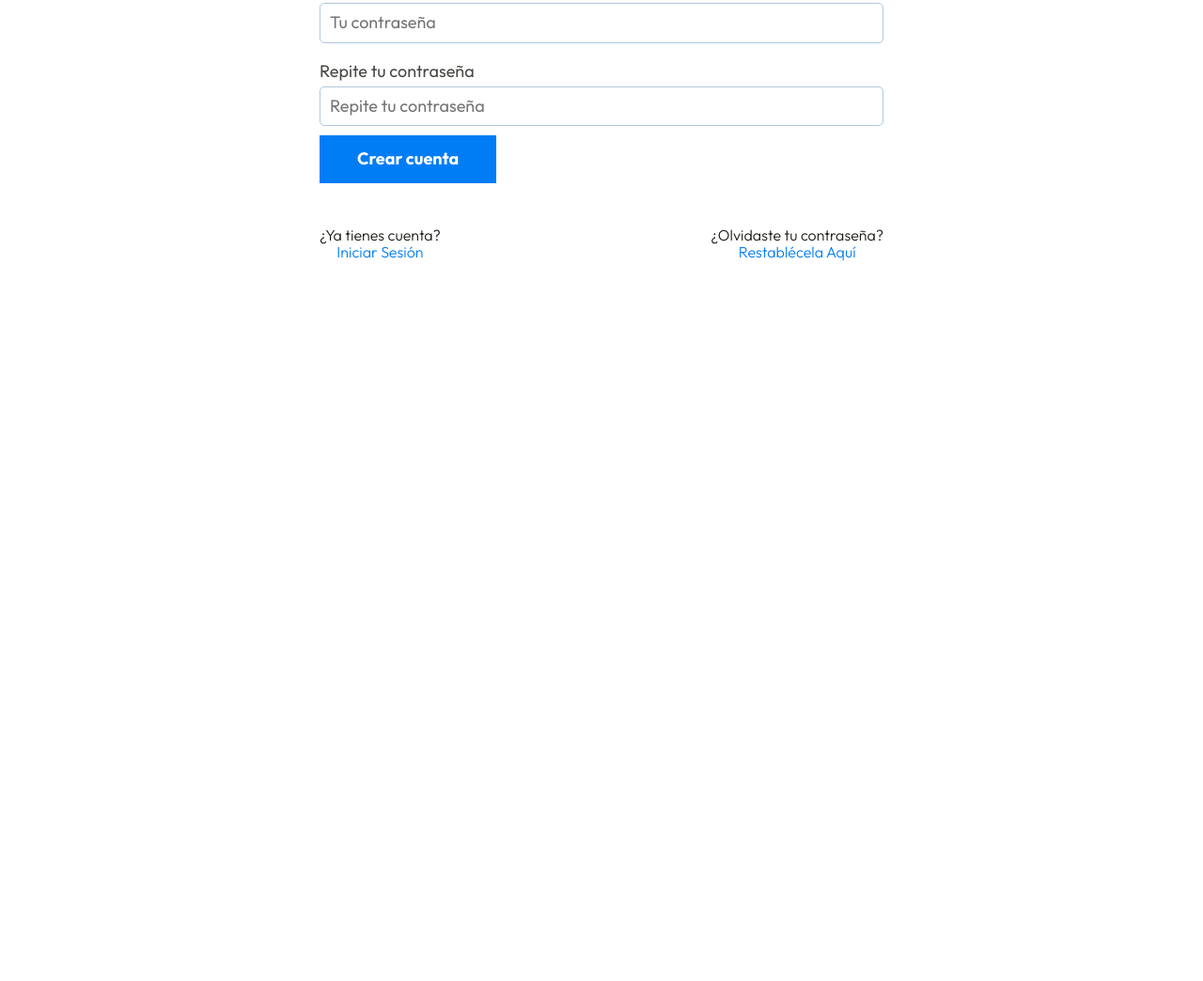
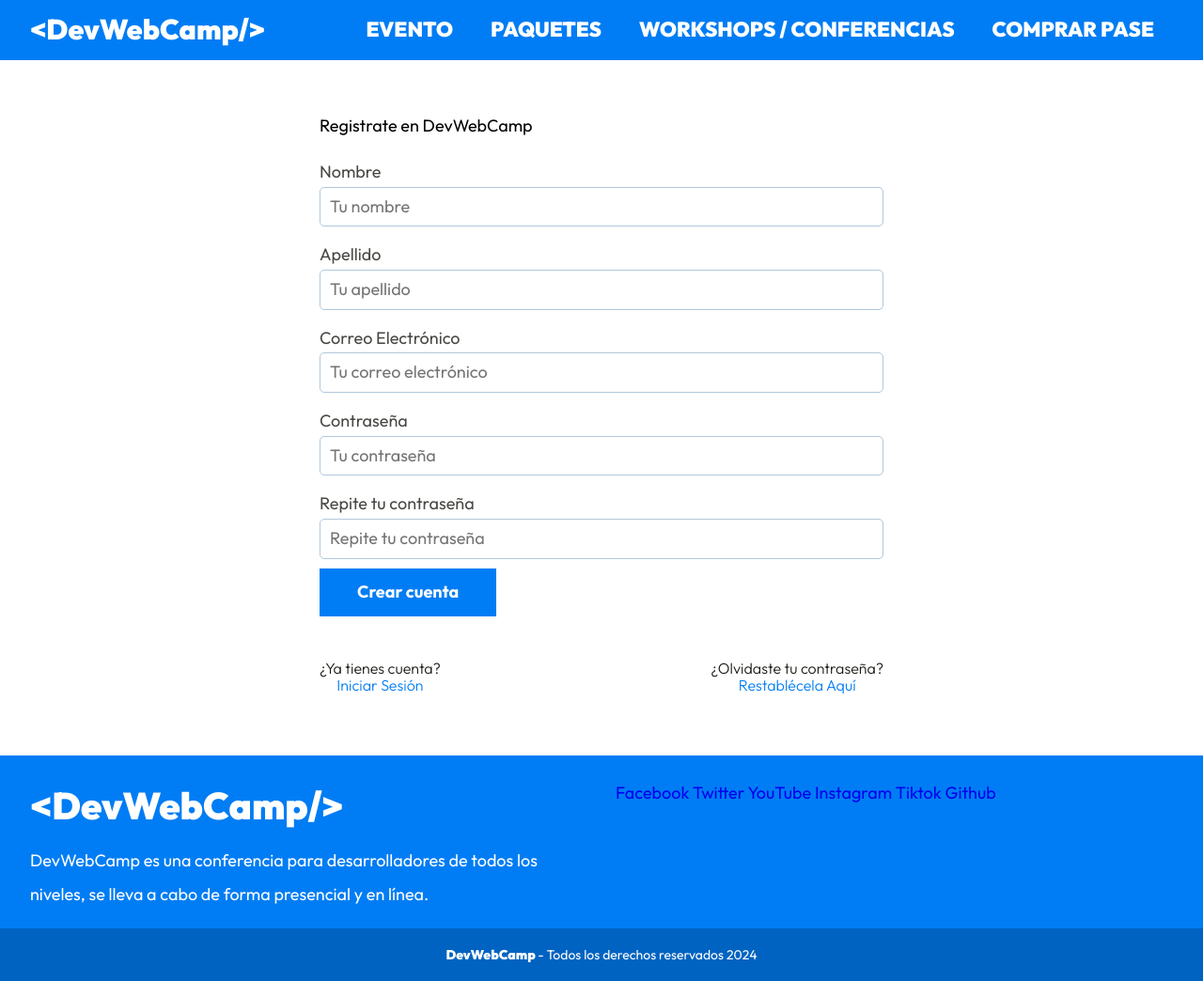
Before and after one commit to UrielFlocru/DevWebCamp, a PHP site: template views/auth/registro.php in a window 1280 px wide. Shown: the part 601-1645 px from the top of the page at 94% size. Before the commit the page ends 879 px from the top, so only its background shows below. Run offline with PHP 8.4, Linux system fonts and the light colour scheme; the template is opened without the code that fills it, so the values that code supplies are empty; some libraries are stand-ins or nearby versions.

Commit message:
Seccond commit

```diff
--- a/src/scss/base/_mixins.scss
+++ b/src/scss/base/_mixins.scss
@@ -49,7 +49,7 @@
 }
 
 @mixin contenedor{
-    width: min(95%, 120rem);
+    width: min(95%, 140rem);
     margin: 0 auto;
 }
 @mixin contenedor-sm{
@@ -68,3 +68,24 @@
     margin: 6rem 0 3rem 0;
     text-align: center;
 }
+
+@mixin texto-fluido ($min, $max) {
+    font-size: clamp($min,-.08rem + 10vw ,$max);
+}
+
+@mixin texto-degradado ($inicio, $final) {
+    background: linear-gradient(to right, $inicio, $final);
+    background-clip: text;
+    color: transparent;
+
+}
+
+@mixin logo (){
+    color: v.$blanco;
+    text-align: center;
+    margin-bottom: 2rem;
+    @include desktop{
+        text-align: left;
+        margin: 0;
+    }
+}
--- a/src/scss/ui/_index.scss
+++ b/src/scss/ui/_index.scss
@@ -1 +1,3 @@
 @forward 'formulario';
+@forward 'header';
+@forward 'footer';
--- /dev/null
+++ b/src/scss/ui/footer/_footer.scss
@@ -0,0 +1,45 @@
+@use 'base/variables' as v;
+@use 'base/mixins' as m;
+@use 'sass:color';
+
+.footer{
+    background-color: v.$azul;
+    margin-top: 5rem;
+    padding-top: 3rem;
+    color: v.$blanco;
+
+
+    &__grid{
+        @include m.contenedor;
+        @include m.tablet{
+            @include m.grid (2, 3rem);
+
+        }
+    }
+
+    &__logo{
+        @include m.logo;
+        @include m.texto-fluido(2rem, 4rem);
+    }
+
+    &__texto{
+        line-height: 2;
+        text-align: center;
+        @include m.tablet{
+            text-align: left;
+        }
+    }
+
+    &__copyright{
+        background-color: color.adjust(v.$azul, $lightness: -10%);
+        margin: 0;
+        padding: 2rem 0;
+        text-align: center;
+        font-size: 1.4rem;
+        font-weight: v.$black;
+
+        &--regular{
+            font-weight: v.$regular;
+        }
+    }
+}
--- /dev/null
+++ b/src/scss/ui/footer/_index.scss
@@ -0,0 +1 @@
+@forward 'footer';
--- /dev/null
+++ b/src/scss/ui/header/_barra.scss
@@ -0,0 +1,24 @@
+@use 'base/variables' as v;
+@use 'base/mixins' as m;
+
+.barra{
+    background-color: v.$azul;
+
+    &__contenido{
+        @include m.contenedor;
+        display: flex;
+        flex-direction: column;
+        @include m.desktop{
+            flex-direction: row;
+            align-items: center;
+            justify-content: space-between;
+
+        }
+    }
+
+    &__logo{
+        @include m.logo;
+        @include m.texto-fluido(2rem, 3rem);
+
+    }
+}
--- a/src/scss/ui/header/_header.scss
+++ b/src/scss/ui/header/_header.scss
@@ -0,0 +1,84 @@
+@use 'base/variables' as v;
+@use 'base/mixins' as m;
+
+.header{
+    min-height: 60rem;
+    background-image: url(../img/grafico.svg), url(../img/grafico.svg), linear-gradient(to right, rgba(v.$negro, 1), rgba(v.$negro, 0.5)),
+    image-set(url(../img/header.avif) 1x, url(../img/header.webp) 1x, url(../img/header.jpg) 1x ) ;
+    background-repeat: no-repeat;
+    background-size: 400px, 400px, cover, cover;
+    background-position: top left, bottom right, center center, center center;
+
+    &__contenedor{
+        @include m.contenedor;
+
+    }
+    &__navegacion{
+        padding: 5rem 0;
+        display: flex;
+        justify-content: center;
+        gap: 1rem;
+
+        @include m.tablet{
+            justify-content: flex-end;
+        }
+    }
+
+    &__enlace{
+        color: v.$blanco;
+        font-size: 1.4rem;
+        text-transform: uppercase;
+        font-weight: v.$bold;
+
+        &:hover{
+            color: v.$azul;
+        }
+
+    }
+
+    &__contenido{
+        padding-top: 10rem;
+        @include m.tablet{
+            padding-top: 5rem;
+        }
+    }
+
+    &__logo{
+        @include m.texto-fluido(2rem,8rem);
+        @include m.texto-degradado(v.$azul,v.$secundario);
+        text-align: center;
+        @include m.tablet{
+            text-align: left;
+            display: inline-block;
+        }
+
+    }
+
+    &__texto{
+        font-size: 3rem;
+        font-weight: v.$bold;
+        color: v.$blanco;
+        margin: 2rem 0;
+        text-align: center;
+        text-transform: uppercase;
+
+        @include m.tablet{
+            text-align: left;
+
+        }
+
+        &--modalidad{
+            font-size: 2rem;
+        }
+    }
+
+    &__boton{
+        @include m.boton(v.$secundario, v.$blanco);
+        text-transform: uppercase;
+        margin: 2rem 0;
+
+        @include m.tablet{
+            width: auto;
+        }
+    }
+}
--- a/src/scss/ui/header/_index.scss
+++ b/src/scss/ui/header/_index.scss
@@ -1 +1,3 @@
 @forward 'header';
+@forward 'barra';
+@forward 'navegacion';
--- /dev/null
+++ b/src/scss/ui/header/_navegacion.scss
@@ -0,0 +1,24 @@
+@use 'base/variables' as v;
+@use 'base/mixins' as m;
+
+.navegacion{
+    display: flex;
+    flex-direction: column;
+    @include m.desktop{
+        flex-direction: row;
+    }
+
+    &__enlace{
+        color: v.$blanco;
+        font-size: 2.2rem;
+        padding: 2rem;
+        font-weight: v.$black;
+        text-transform: uppercase;
+        text-align: center;
+
+        &:hover{
+            background-color: v.$blanco;
+            color: v.$azul;
+        }
+    }
+}
--- a/views/templates/footer.php
+++ b/views/templates/footer.php
@@ -0,0 +1,35 @@
+<footer class="footer">
+    <div class="footer__grid">
+        <div class="footer__contenido">
+            <h3 class="footer__logo">&#60;DevWebCamp/></h2>
+
+            <p class="footer__texto">DevWebCamp es una conferencia para desarrolladores
+                de todos los niveles, se lleva a cabo de forma presencial y en línea.
+            </p>
+        </div>
+
+        <nav class="menu-redes">
+            <a class="menu-redes__enlace" rel="noopener noreferrer" target="_blank" href="https://facebook.com">
+            <span class="menu-redes__ocultar">Facebook</span>
+            </a>
+            <a class="menu-redes__enlace" rel="noopener noreferrer" target="_blank" href="https://twitter.com">
+                <span class="menu-redes__ocultar">Twitter</span>
+            </a>
+            <a class="menu-redes__enlace" rel="noopener noreferrer" target="_blank" href="https://youtube.com">
+                <span class="menu-redes__ocultar">YouTube</span>
+            </a>
+            <a class="menu-redes__enlace" rel="noopener noreferrer" target="_blank" href="https://instagram.com">
+                <span class="menu-redes__ocultar">Instagram</span>
+            </a>
+            <a class="menu-redes__enlace" rel="noopener noreferrer" target="_blank" href="https://tiktok.com">
+                <span class="menu-redes__ocultar">Tiktok</span>
+            </a>
+            <a class="menu-redes__enlace" rel="noopener noreferrer" target="_blank" href="https://github.com">
+                <span class="menu-redes__ocultar">Github</span>
+            </a>
+        </nav>
+
+    </div>
+
+    <p class="footer__copyright">DevWebCamp <span class="footer__copyright--regular">- Todos los derechos reservados <?php echo date('Y');?></span></p>
+</footer>
--- a/views/templates/header.php
+++ b/views/templates/header.php
@@ -19,3 +19,16 @@
     </div>
 
 </header>
+
+<div class="barra">
+    <div class="barra__contenido">
+        <a href="/" ><h2 class="barra__logo">&#60;DevWebCamp/></h2> </a>
+
+        <nav class="navegacion">
+            <a href="/devwebcamp" class="navegacion__enlace">Evento</a>
+            <a href="/paquetes" class="navegacion__enlace">Paquetes</a>
+            <a href="/workshops-conferencias" class="navegacion__enlace">Workshops / Conferencias</a>
+            <a href="/registro" class="navegacion__enlace">Comprar Pase</a>
+        </nav>
+    </div>
+</div>
```
Also changed, not shown: public/build/css/app.css, 1 other file.
